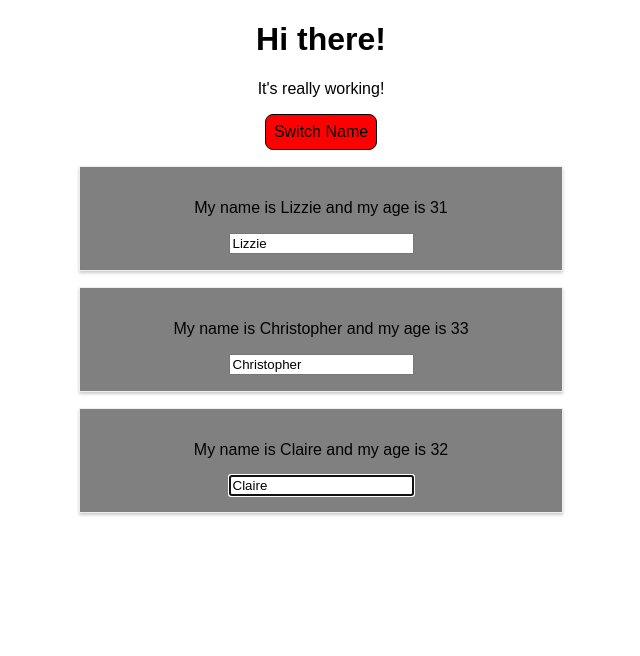
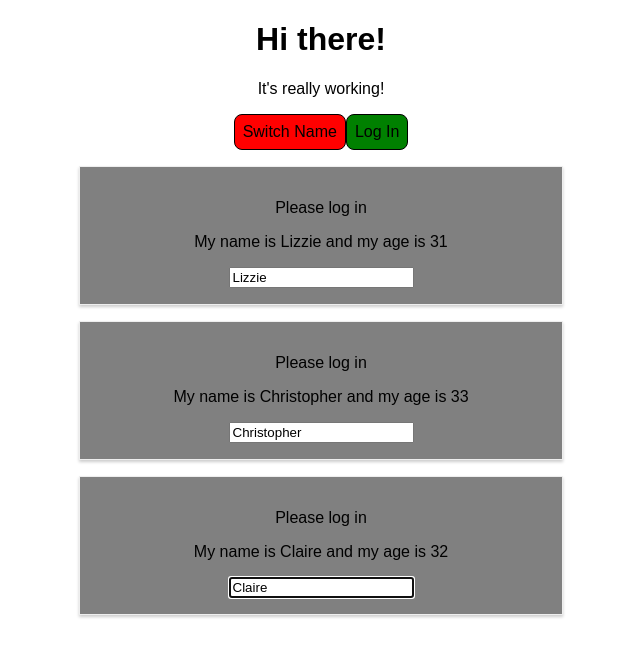
Before and after one commit to lchan217/udemy-react, a React app: page / in a window 1280 px wide. Shown: the top 656 px of the page, without its empty margins (319-959 px from the left). Built offline with nearby package versions, Linux system fonts and the light colour scheme.

Commit message:
authContext

```diff
--- a/src/components/Persons/Cockpit/Cockpit.js
+++ b/src/components/Persons/Cockpit/Cockpit.js
@@ -1,5 +1,6 @@
 import React, { useEffect, useRef }from 'react';
 import classes from './Cockpit.css'
+import AuthContext from '../context/auth-context'
 
 const cockpit = (props) => {
   // const toggleBtnRef = React.createRef() - for class components
@@ -39,6 +40,9 @@ const cockpit = (props) => {
             className={btnClass}
             alt={props.showPersons}
             onClick={props.clicked}>Switch Name</button>
+            <AuthContext.Consumer>
+              {(context) => <button onClick={context.login}>Log In</button>}
+            </AuthContext.Consumer>
         </div>
     );
 };
--- a/src/components/Persons/Person/Person.js
+++ b/src/components/Persons/Person/Person.js
@@ -6,6 +6,7 @@ import PropTypes from 'prop-types'
 import classes from './Person.css'
 import Aux from '../../../higherOrderComponents/Aux'
 import withClass from '../../../higherOrderComponents/withClass'
+import AuthContext from '../context/auth-context'
 
 class Person extends Component {
     // for radium
@@ -34,19 +35,28 @@ class Person extends Component {
       this.inputElementRef = React.createRef();
     }
 
+    static contextType = AuthContext;
+
     componentDidMount(){
       this.inputElementRef.current.focus();
+      console.log(this.context.authenticated)
     }
+
     render(){
       return (
         <Aux>
+          <AuthContext.Consumer>
+            {(context) =>
+              context.authenticated ? <p>Authenticated!</p> : <p>Please log in</p>}
+          </AuthContext.Consumer>
           <p onClick={this.props.click}>My name is {this.props.name} and my age is {this.props.age}</p>
           <p>{this.props.children}</p>
           <input
             type="text"
             onChange={this.props.changed}
             value={this.props.name}
-            ref={this.inputElementRef}/>
+            ref={this.inputElementRef}
+            />
         </Aux>
       )
     }
--- a/src/components/Persons/Persons.js
+++ b/src/components/Persons/Persons.js
@@ -1,15 +1,25 @@
-import React from 'react';
+import React, { PureComponent } from 'react';
+import AuthContext from './context/auth-context'
 
 import Person from './Person/Person'
 
-const persons = (props) => props.persons.map((person, index) => {
-        return <Person
-          key={person.id}
-          name={person.name}
-          age={person.age}
-          click={() => props.clicked(index)}
-          changed={(event) => props.changed(event, person.id)}
-          />
-    } )
+class Persons extends PureComponent {
+  render(){
+    return <AuthContext.Consumer>
+      {(context) => this.props.persons.map((person, index) => {
+      return (
+        <Person
+        key={person.id}
+        name={person.name}
+        age={person.age}
+        click={() => this.props.clicked(index)}
+        changed={(event) => this.props.changed(event, person.id)}
+        isAuth={this.props.isAuthenticated}
+      />
+      )
+    })}
+    </AuthContext.Consumer>
+  }
+}
 
-export default persons;
+export default Persons;
--- /dev/null
+++ b/src/components/Persons/context/auth-context.jsx
@@ -0,0 +1,8 @@
+import React from 'react';
+
+const authContext = React.createContext({
+  authenticated: false,
+  login: () => {}
+})
+
+export default authContext;
--- a/src/containers/App.js
+++ b/src/containers/App.js
@@ -7,6 +7,7 @@ import Persons from '../components/Persons/Persons';
 import Cockpit from '../components/Persons/Cockpit/Cockpit';
 import withClass from '../higherOrderComponents/withClass'
 import Aux from '../higherOrderComponents/Aux'
+import AuthContext from '../components/Persons/context/auth-context'
 
 // const StyledButton = styled.button`
 //   background-color: ${props => props.alt ? '#FA8072' : '#CFDBC5'};
@@ -30,7 +31,8 @@ class App extends Component {
     ],
     otherState: 'some other value',
     showPersons: false,
-    changeCounter: 0
+    changeCounter: 0,
+    authenticated: false
   }
 
   switchNameHandler = (newName) => {
@@ -87,6 +89,10 @@ class App extends Component {
 
   }
 
+  loginHandler = () => {
+    this.setState({ authenticated: true })
+  }
+
   render() {
     // not global, scoping
     // const style = {
@@ -112,7 +118,8 @@ class App extends Component {
           <Persons
             persons={this.state.persons}
             changed={this.nameChangedHandler}
-            clicked={this.deletePersonHandler} />
+            clicked={this.deletePersonHandler}
+            isAuthenticated={this.state.authenticated} />
       )
     }
 
@@ -121,11 +128,19 @@ class App extends Component {
     return (
       // <WithClass classes={classes.App}>
       <Aux>
-        <Cockpit
-          persons={this.state.persons}
-          showPersons={this.state.showPersons}
-          clicked={this.togglePersonsHandler}/>
-        {persons}
+        <AuthContext.Provider
+          value={{
+            authenticated: this.state.authenticated,
+            login: this.loginHandler
+          }}
+        >
+          <Cockpit
+            persons={this.state.persons}
+            showPersons={this.state.showPersons}
+            clicked={this.togglePersonsHandler}
+            login={this.loginHandler}/>
+          {persons}
+        </AuthContext.Provider>
       </Aux>
       // </WithClass>
 
```
